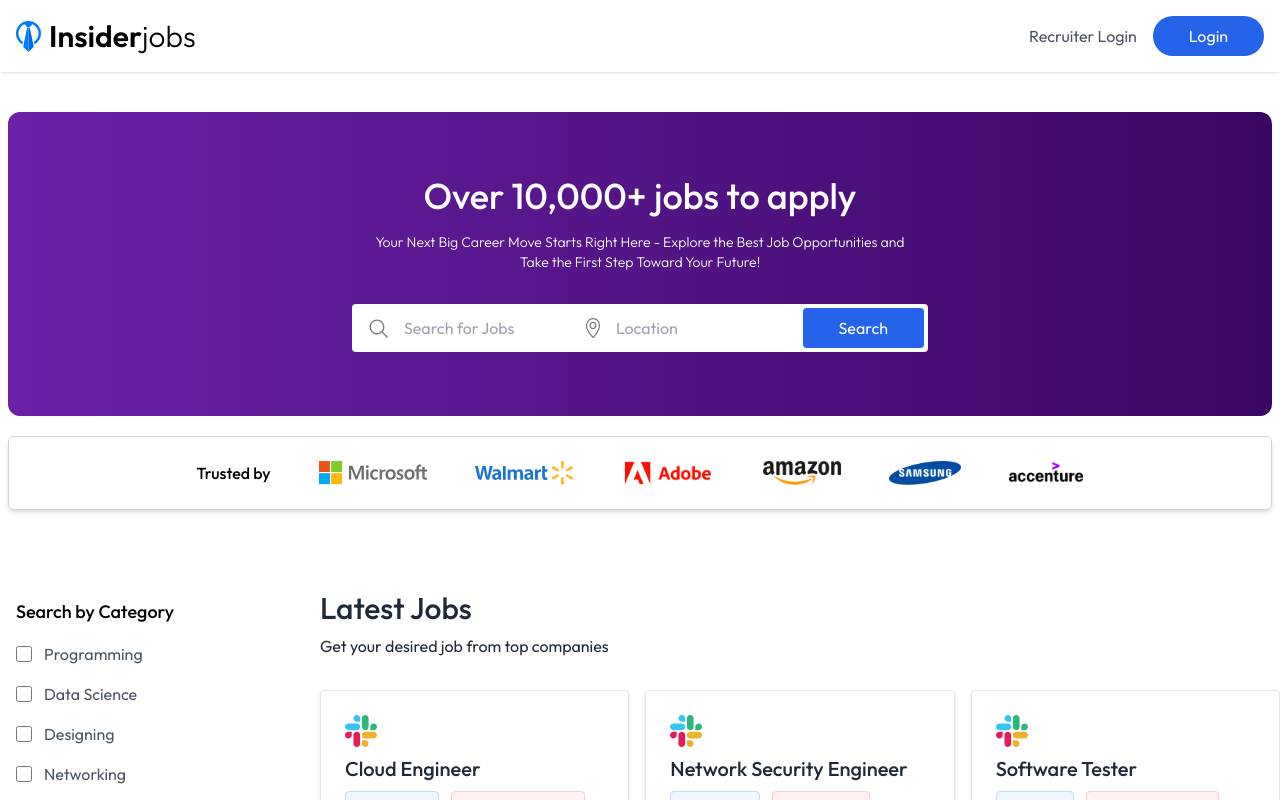
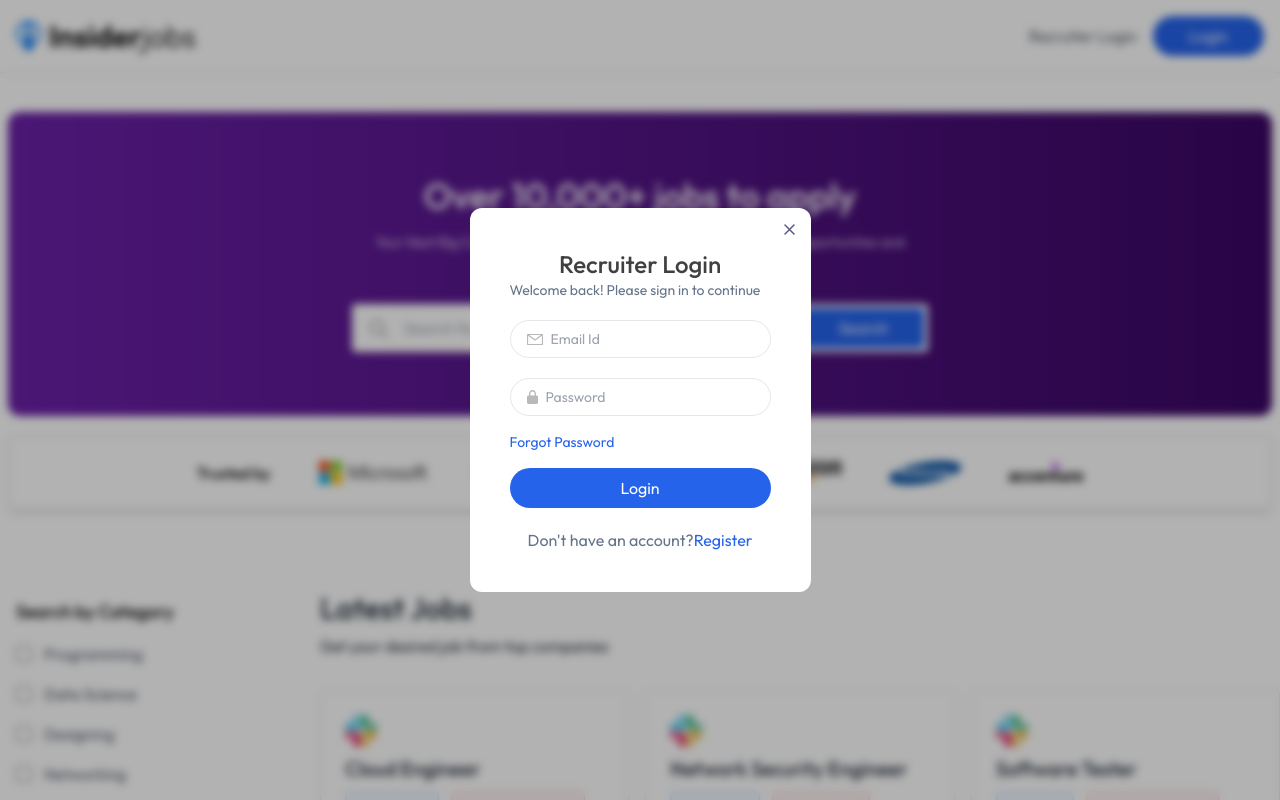
Before and after one commit to amit012005/Job-Portal, a React (Vite) app in the folder client/: page / in a window 1280 px wide. Both pictures are taken after a click on the button "Recruiter Login". Shown: the top 800 px of the page. Built offline with nearby package versions, Linux system fonts and the light colour scheme; no server answers.

Commit message:
create recruiter-login pop up

```diff
--- a/client/src/App.jsx
+++ b/client/src/App.jsx
@@ -1,10 +1,12 @@
-import React from 'react'
+import React, { useContext } from 'react'
 import { Route, Routes, Outlet } from 'react-router-dom'
 import Home from './pages/Home'
 import ApplyJob from './pages/ApplyJob'
 import Applications from './pages/Applications'
 import Navbar from './components/Navbar'
 import Footer from './components/Footer'
+import RecruiterLogin from './components/RecruiterLogin'
+import { AppContext } from './context/AppContext'
 
 const Layout = () => {
   return (
@@ -20,7 +22,10 @@
 
 
 const App = () => {
+  const {showRecruiterLogin}=useContext(AppContext);
   return (
+    <>
+    {showRecruiterLogin && <RecruiterLogin/>}
     <Routes>
       <Route element={<Layout />}>
         <Route path='/' element={<Home />} />
@@ -28,6 +33,7 @@
         <Route path='/applications' element={<Applications />} />
       </Route>
     </Routes>
+    </>
   )
 }
 
--- a/client/src/components/Navbar.jsx
+++ b/client/src/components/Navbar.jsx
@@ -1,13 +1,14 @@
-import React from 'react'
+import React,{useContext} from 'react'
 import { assets } from '../assets/assets'
 import { useClerk,UserButton,useUser } from '@clerk/clerk-react'
 import { Link,useNavigate } from 'react-router-dom';
-
+import { AppContext } from '../context/AppContext';
 const Navbar = () => {
 
     const {openSignIn}=useClerk();
     const {user}=useUser();
     const navigate=useNavigate();
+    const {setShowRecruiterLogin}=useContext(AppContext);
   return (
     <div className='shadow py-4'>
         <div className='container px-4 2xl:px-20 mx-auto flex justify-between items-center'>
@@ -21,7 +22,7 @@
                     <UserButton/>
                 </div>)
                 :(<div className='flex gap-4 max-sm:text-xs'>
-                    <button className='text-gray-600'>Recruiter Login</button>
+                    <button onClick={()=>setShowRecruiterLogin(true)} className='text-gray-600'>Recruiter Login</button>
                     <button onClick={ () =>openSignIn()} className='bg-blue-600 text-white px-6 sm:px-9 py-2 rounded-full'>Login</button>
                 </div>)
             }
--- /dev/null
+++ b/client/src/components/RecruiterLogin.jsx
@@ -0,0 +1,74 @@
+import React,{useContext, useEffect, useState} from 'react'
+import { assets } from '../assets/assets'
+import { AppContext } from '../context/AppContext'
+const RecruiterLogin = () => {
+    const [state, setState] =useState('Login');
+    const [name, setName] =useState('');
+    const [password, setPassword] =useState('');
+    const [email, setEmail] =useState('');
+    const [image, setImage] =useState(false);
+    const [isTextDataSubmitted, setIsTextDataSubmitted] = useState(false);
+    const {setShowRecruiterLogin}=useContext(AppContext);
+    const onSubmitHandler=async(e)=>{
+        e.preventDefault();
+        if(state==="Register" && !isTextDataSubmitted){
+            setIsTextDataSubmitted(true);
+        }
+    }
+    useEffect(()=>{
+        document.body.style.overflow="hidden";
+        return ()=>{
+            document.body.style.overflow="unset";
+        }
+
+    },[])
+
+  return (
+    <div className='absolute top-0 left-0 right-0 bottom-0 z-10 backdrop-blur-sm bg-black/30 flex justify-center items-center'>
+        <form onSubmit={onSubmitHandler} className='relative bg-white p-10 rounded-xl text-slate-500' action="">
+            <h1 className='text-center text-2xl text-neutral-700 font-medium'>Recruiter {state}</h1>
+            <p className='text-sm'>Welcome back! Please sign in to continue</p>
+            {state==="Register" && isTextDataSubmitted
+            ?<>
+                <div className='flex items-center gap-4 my-10'>
+                    <label htmlFor='image'>
+                        <img className='w-16 rounded-full' src={image?URL.createObjectURL(image):assets.upload_area} alt=""/>
+                        <input onChange={e=>setImage(e.target.files[0])} id="image" type="file" hidden/>
+                    </label>
+                    <p>
+                        Upload Company<br/>logo
+                    </p>
+                </div>
+            </>:(
+                <>
+                {state!=='Login' && (<div className='border px-4 py-2 flex items-center gap-2 rounded-full mt-5'>
+                    <img src={assets.person_icon} alt="Person" />
+                    <input className='outline-none text-sm' type="text" placeholder='Company Name' required onChange={(e)=>setName(e.target.value)} value={name}></input>
+                </div>)}
+
+                <div className='border px-4 py-2 flex items-center gap-2 rounded-full mt-5'>
+                    <img src={assets.email_icon} alt="Person" />
+                    <input className='outline-none text-sm' type="email" placeholder='Email Id' required onChange={(e)=>setEmail(e.target.value)} value={email}></input>
+                </div>
+                <div className='border px-4 py-2 flex items-center gap-2 rounded-full mt-5'>
+                    <img src={assets.lock_icon} alt="Person" />
+                    <input className='outline-none text-sm' type="password" placeholder='Password' required onChange={(e)=>setPassword(e.target.value)} value={password}></input>
+                </div>
+
+                </>
+            )}
+            {state==='Login' && (<p className='text-sm text-blue-600 mt-4 cursor-pointer'>Forgot Password</p>)}
+            <button type='submit' className='bg-blue-600 w-full text-white py-2 rounded-full mt-4'>
+                {state==='Login'?'Login':isTextDataSubmitted?'Register':'Next'}
+            </button>
+            {state==='Login' ? (<p className='mt-5 text-center'>Don't have an account?<span className='text-blue-600 cursor-pointer' onClick={()=>setState("Register")}>Register</span></p>)
+            :(<p className='mt-5 text-center'>Already have an account? <span className='text-blue-600 cursor-pointer' onClick={()=>setState("Login")}>Login</span></p>)}
+
+            <img src={assets.cross_icon} onClick={()=>setShowRecruiterLogin(false)} className='absolute top-4 right-4 cursor-pointer' alt="Cross" />
+
+        </form>
+    </div>
+  )
+}
+
+export default RecruiterLogin
--- a/client/src/context/AppContext.jsx
+++ b/client/src/context/AppContext.jsx
@@ -10,6 +10,8 @@
     })
     const [isSearched, setIsSearched]=useState(false)
     const [jobs,setJobs]=useState([])
+
+    const [showRecruiterLogin, setShowRecruiterLogin]=useState(false)
     const fetchJobs=async ()=>{
 
         setJobs(jobsData);
@@ -23,7 +25,9 @@
         isSearched,
         setIsSearched,
         jobs,
-        setJobs
+        setJobs,
+        showRecruiterLogin,
+        setShowRecruiterLogin
     }
     return (<AppContext.Provider value={value}>{props.children}</AppContext.Provider>)
 }
```
